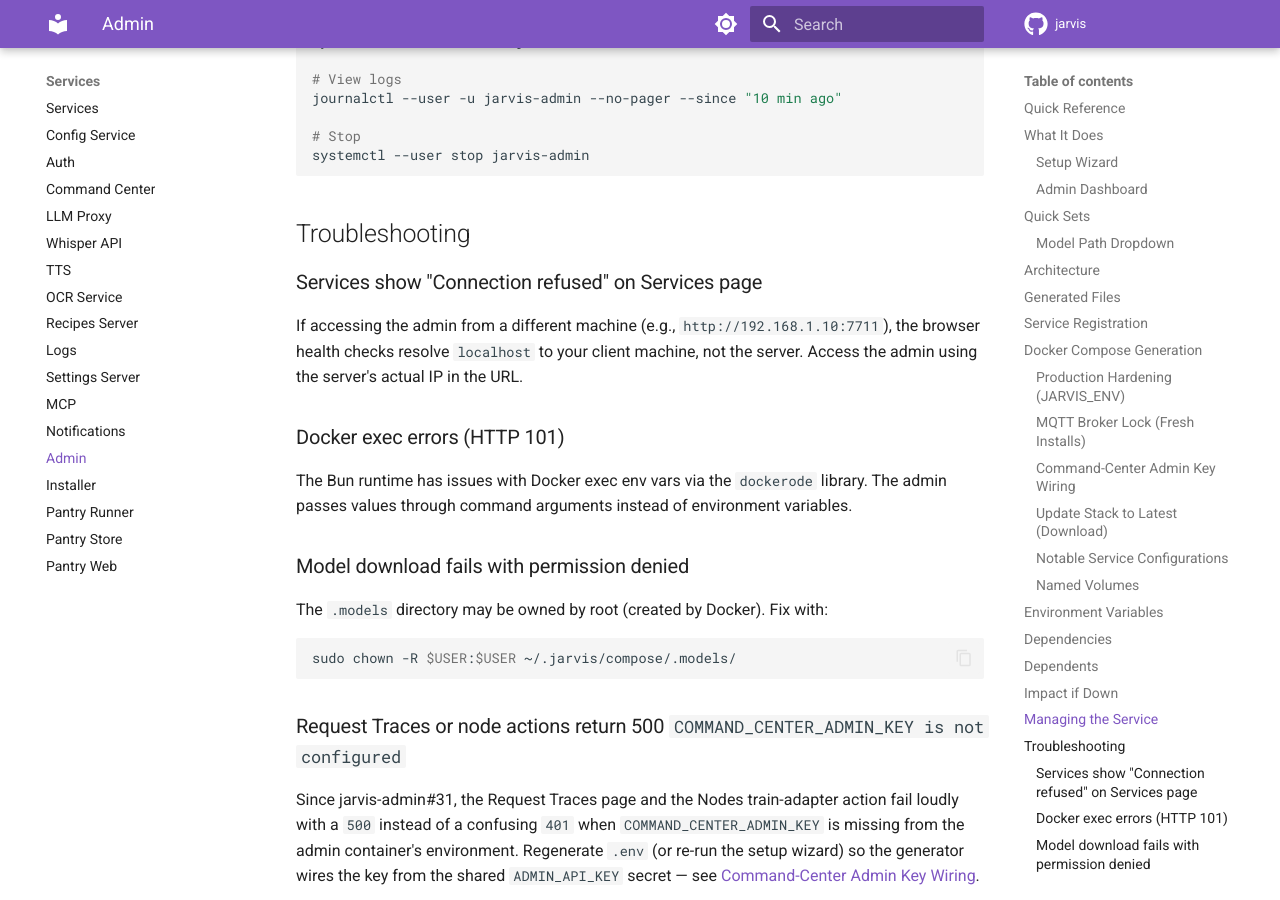
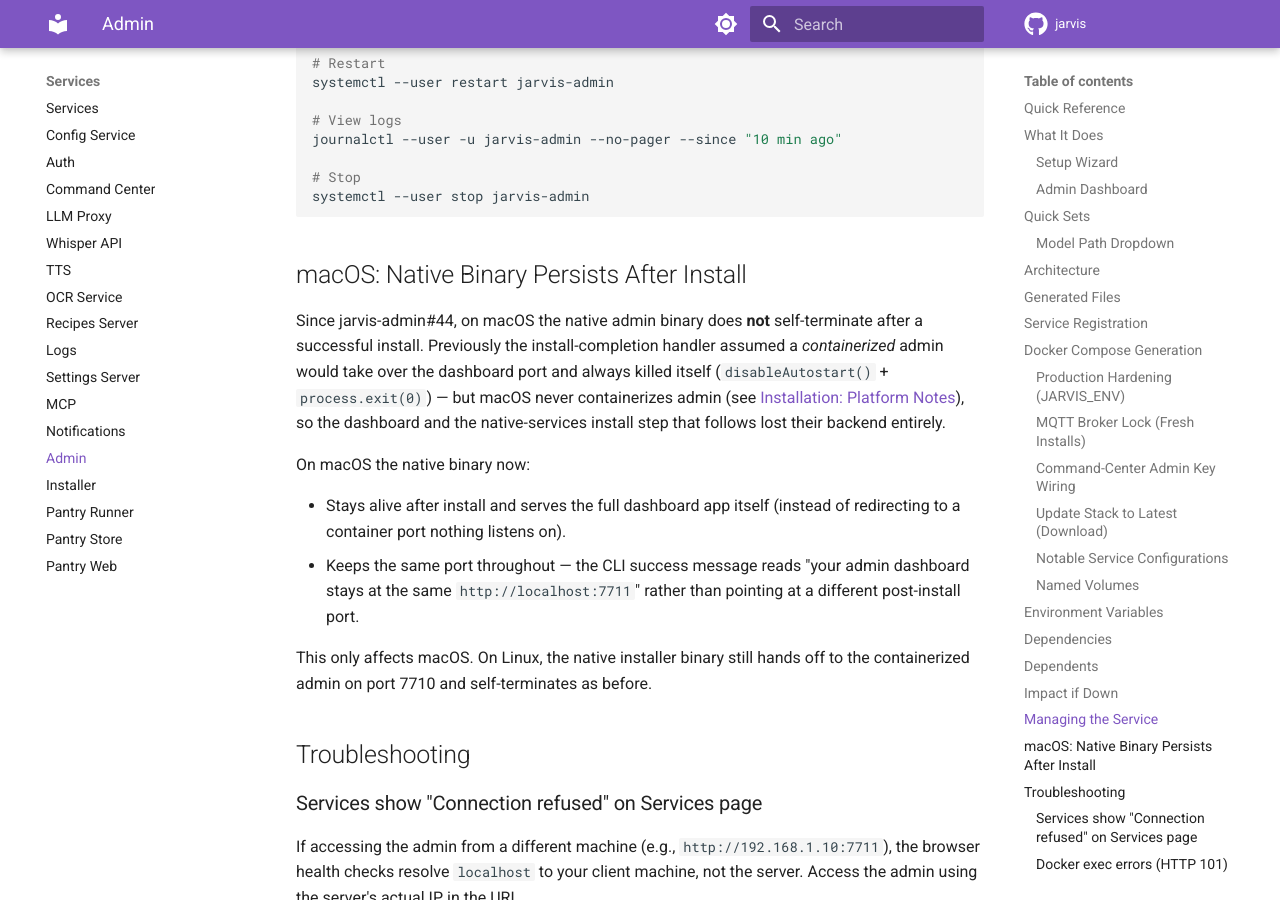
Before and after one commit to alexberardi/jarvis-docs, an MkDocs documentation site: the page built from docs/services/admin.md, in a window 1280 px wide and 900 px high, scrolled down 7182 px. Built offline with MkDocs 1.6.1 and Material for MkDocs 9.7.7, drawn with Linux system fonts in a browser that asks for light colours; comment, search, counter and statistics services are not loaded; some of the changed text lies outside the part shown.

Commit message:
docs(jarvis-admin): sync from #44

````diff
--- a/docs/services/admin.md
+++ b/docs/services/admin.md
@@ -6,7 +6,7 @@ The admin service provides both a setup wizard for first-time installation and a
 
 | | |
 |---|---|
-| **Port** | 7711 (installer binary) / 7710 (Docker dev container) |
+| **Port** | 7711 (installer binary; on macOS this is also the permanent dashboard port — native only, never containerized) / 7710 (Docker container, Linux) |
 | **Health endpoint** | `GET /health` |
 | **Source** | `jarvis-admin/` |
 | **Framework** | Fastify (backend) + React (frontend), compiled with Bun |
@@ -200,6 +200,17 @@ journalctl --user -u jarvis-admin --no-pager --since "10 min ago"
 systemctl --user stop jarvis-admin
 ```
 
+## macOS: Native Binary Persists After Install
+
+Since jarvis-admin#44, on macOS the native admin binary does **not** self-terminate after a successful install. Previously the install-completion handler assumed a *containerized* admin would take over the dashboard port and always killed itself (`disableAutostart()` + `process.exit(0)`) — but macOS never containerizes admin (see [Installation: Platform Notes](../getting-started/installation.md#macos-apple-silicon)), so the dashboard and the native-services install step that follows lost their backend entirely.
+
+On macOS the native binary now:
+
+- Stays alive after install and serves the full dashboard app itself (instead of redirecting to a container port nothing listens on).
+- Keeps the same port throughout — the CLI success message reads "your admin dashboard stays at the same `http://localhost:7711`" rather than pointing at a different post-install port.
+
+This only affects macOS. On Linux, the native installer binary still hands off to the containerized admin on port 7710 and self-terminates as before.
+
 ## Troubleshooting
 
 ### Services show "Connection refused" on Services page
````
